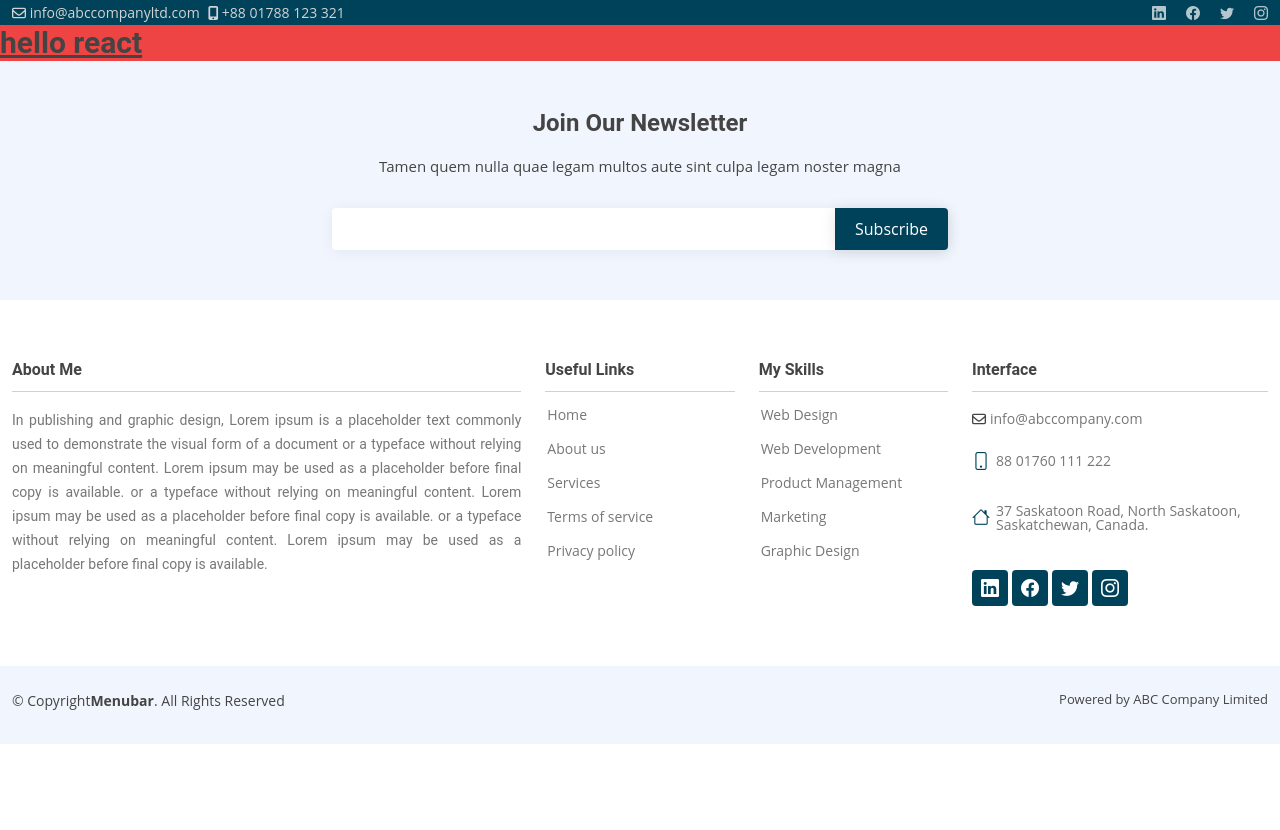
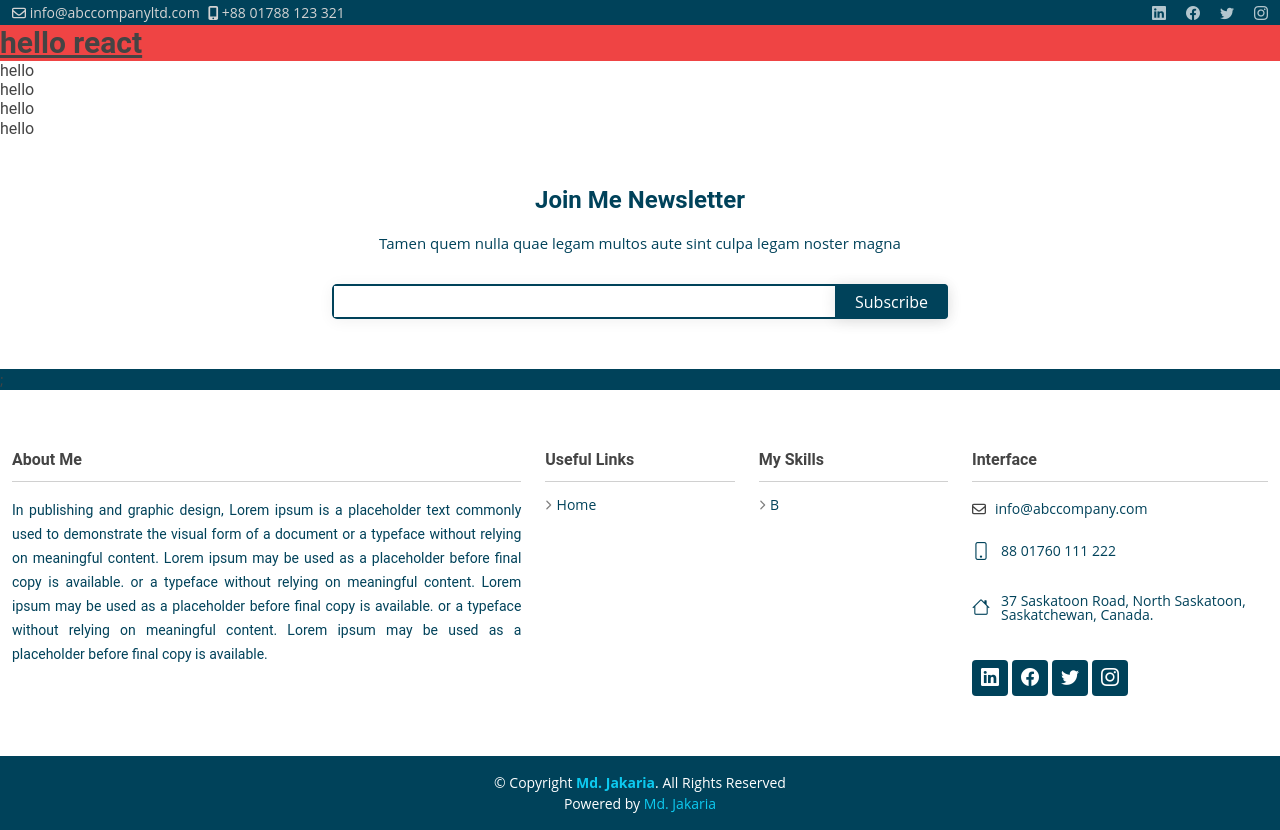
Before and after one commit to jakir-ruet/mjakaria, a React (Create React App) app: page / in a window 1280 px wide. Before the commit the page ends 800 px from the top, so only its background shows below. Built offline with nearby package versions, Linux system fonts and the light colour scheme.

Commit message:
footer desing done

```diff
--- a/src/App.tsx
+++ b/src/App.tsx
@@ -7,6 +7,10 @@ function App() {
     <>
       <Topbar />
       <h1 className="text-3xl font-bold underline bg-red-500">hello react</h1>
+      <h1>hello</h1>
+      <h1>hello</h1>
+      <h1>hello</h1>
+      <h1>hello</h1>
       <Footer />
     </>
   );
--- /dev/null
+++ b/src/components/AboutMeOverview.tsx
@@ -0,0 +1,9 @@
+const AboutMeOverview = (props) => {
+  return (
+    <div className="col-lg-5 col-md-6 footer-contact">
+      <h4>{props.aboutMeTitle}</h4> <hr className="p-2" />
+      <p style={{ textAlign: 'justify' }}>{props.aboutMeMessage}</p>
+    </div>
+  );
+};
+export default AboutMeOverview;
--- a/src/components/hoc/website/footer/Footer.tsx
+++ b/src/components/hoc/website/footer/Footer.tsx
@@ -1,152 +1,55 @@
-import { faEnvelope } from '@fortawesome/free-regular-svg-icons';
-import { FontAwesomeIcon } from '@fortawesome/react-fontawesome';
-import SocialContact from '../../../social-contact/SocialContact';
-import FooterContact from './components/FooterContact';
+import AboutMeOverview from '../../../AboutMeOverview';
+import Interface from './components/Interface';
+import MySkills from './components/MySkills';
+import Newsletter from './components/Newsletter';
+import UsefulLinks from './components/UsefulLinks';
 import './Style.css';
 const Footer = () => {
   return (
     <footer id="footer">
-      <div className="footer-newsletter">
-        <div className="container">
-          <div className="row justify-content-center">
-            <div className="col-lg-6">
-              <h4>Join Our Newsletter</h4>
-              <p>
-                Tamen quem nulla quae legam multos aute sint culpa legam noster
-                magna
-              </p>
-              <form action="" method="post">
-                <input type="email" name="email" />
-                <input type="submit" value="Subscribe" />
-              </form>
-            </div>
-          </div>
-        </div>
-      </div>
-
+      <Newsletter
+        nlTitle="Join Me Newsletter"
+        nlMessage="Tamen quem nulla quae legam multos aute sint culpa legam noster magna"
+      />
+      ;
       <div className="footer-top">
         <div className="container">
           <div className="row">
-            <div className="col-lg-5 col-md-6 footer-contact">
-              <h4>About Me</h4> <hr className="p-2" />
-              <p style={{ textAlign: 'justify' }}>
-                In publishing and graphic design, Lorem ipsum is a placeholder
+            <AboutMeOverview
+              aboutMeTitle="About Me"
+              aboutMeMessage="In publishing and graphic design, Lorem ipsum is a placeholder
                 text commonly used to demonstrate the visual form of a document
                 or a typeface without relying on meaningful content. Lorem ipsum
                 may be used as a placeholder before final copy is available. or
                 a typeface without relying on meaningful content. Lorem ipsum
                 may be used as a placeholder before final copy is available. or
                 a typeface without relying on meaningful content. Lorem ipsum
-                may be used as a placeholder before final copy is available.
-              </p>
-            </div>
+                may be used as a placeholder before final copy is available."
+            />
 
-            <div className="col-lg-2 col-md-6 footer-links">
-              <h4>Useful Links</h4> <hr className="p-2" />
-              <ul>
-                <li>
-                  <i className="bx bx-chevron-right"></i> <a href="#">Home</a>
-                </li>
-                <li>
-                  <i className="bx bx-chevron-right"></i>
-                  <a href="#">About us</a>
-                </li>
-                <li>
-                  <i className="bx bx-chevron-right"></i>
-                  <a href="#">Services</a>
-                </li>
-                <li>
-                  <i className="bx bx-chevron-right"></i>
-                  <a href="#">Terms of service</a>
-                </li>
-                <li>
-                  <i className="bx bx-chevron-right"></i>
-                  <a href="#">Privacy policy</a>
-                </li>
-              </ul>
-            </div>
+            <UsefulLinks
+              usefulLinksTitle="Useful Links"
+              usefulLinksNames="Home"
+            />
 
-            <div className="col-lg-2 col-md-6 footer-links">
-              <h4>My Skills</h4> <hr className="p-2" />
-              <ul>
-                <li>
-                  <i className="bx bx-chevron-right"></i>
-                  <a href="#">Web Design</a>
-                </li>
-                <li>
-                  <i className="bx bx-chevron-right"></i>
-                  <a href="#">Web Development</a>
-                </li>
-                <li>
-                  <i className="bx bx-chevron-right"></i>
-                  <a href="#">Product Management</a>
-                </li>
-                <li>
-                  <i className="bx bx-chevron-right"></i>
-                  <a href="#">Marketing</a>
-                </li>
-                <li>
-                  <i className="bx bx-chevron-right"></i>
-                  <a href="#">Graphic Design</a>
-                </li>
-              </ul>
-            </div>
+            <MySkills mySkillsTitle="My Skills" mySkillsNames="B" />
 
-            <div className="col-lg-3 col-md-6 footer-links">
-              <h4>Interface</h4> <hr className="p-2" />
-              <ul>
-                <FooterContact
-                  footerLink="mailto:info@abccompany.com"
-                  footerIcon={<FontAwesomeIcon icon={faEnvelope} />}
-                  footerContactEntity="info@abccompany.com"
-                />
-                <FooterContact
-                  footerLink="tel:8801760111222"
-                  footerIcon={<i className="bi bi-phone"></i>}
-                  footerContactEntity="88 01760 111 222"
-                />
-                <FooterContact
-                  footerLink="#"
-                  footerIcon={<i className="bi bi-house pt-3">&nbsp;</i>}
-                  footerContactEntity="37 Saskatoon Road, North Saskatoon, Saskatchewan, Canada."
-                />
-              </ul>
-              <div className="social-links mt-3">
-                <SocialContact
-                  solialLink="http://www.abc.com"
-                  socialLinkTarget="_blank"
-                  solialIcon={<i className="bi bi-linkedin"></i>}
-                />
-                <SocialContact
-                  solialLink="http://www.abc.com"
-                  socialLinkTarget="_blank"
-                  solialIcon={<i className="bi bi-facebook"></i>}
-                />
-                <SocialContact
-                  solialLink="http://www.abc.com"
-                  socialLinkTarget="_blank"
-                  solialIcon={<i className="bi bi-twitter"></i>}
-                />
-                <SocialContact
-                  solialLink="http://www.abc.com"
-                  socialLinkTarget="_blank"
-                  solialIcon={<i className="bi bi-instagram"></i>}
-                />
-              </div>
-            </div>
+            <Interface interfaceTitle="Interface" />
           </div>
         </div>
       </div>
-      <div className="container py-4">
-        <div className="copyright">
-          &copy; Copyright
-          <strong>
-            <span>Menubar</span>
-          </strong>
-          . All Rights Reserved
-        </div>
-        <div className="credits">
-          Powered by <a href="https://abccompanyltd.com">ABC Company Limited</a>
+      <div className="container">
+        <div className="row text-center">
+          <p className="pt-3 text-white">
+            &copy; Copyright <b className="text-info">Md. Jakaria</b>. All
+            Rights Reserved
+          </p>
+          <p className="pb-3 text-white">
+            Powered by{' '}
+            <a href="https://www.mjakaria.me" className="text-info">
+              Md. Jakaria
+            </a>
+          </p>
         </div>
       </div>
     </footer>
--- a/src/components/hoc/website/footer/Style.css
+++ b/src/components/hoc/website/footer/Style.css
@@ -2,18 +2,18 @@
 # Footer
 --------------------------------------------------------------*/
 #footer {
-  background: #fff;
-  padding: 0 0 30px 0;
+  padding: 0;
   color: #444444;
   font-size: 14px;
-  background: #f1f6fe;
+  background-color: #00425a;
 }
 
 #footer .footer-newsletter {
   padding: 50px 0;
-  background: #f1f6fe;
+  background-color: #fff;
   text-align: center;
   font-size: 15px;
+  color: #00425a;
 }
 
 #footer .footer-newsletter h4 {
@@ -26,12 +26,13 @@
 
 #footer .footer-newsletter form {
   margin-top: 30px;
-  background: #fff;
-  padding: 6px 10px;
+  background-color: #00425a;
+  padding: 2px 13px 2px 2px;
   position: relative;
-  border-radius: 4px;
+  border-radius: 5px;
   box-shadow: 0px 2px 15px rgba(0, 0, 0, 0.06);
   text-align: left;
+  color: #00425a;
 }
 
 #footer .footer-newsletter form input[type='email'] {
@@ -46,10 +47,10 @@
   right: 0;
   bottom: 0;
   border: 0;
-  background: none;
+  background-color: none;
   font-size: 16px;
   padding: 0 20px;
-  background: #00425a;
+  background-color: #00425a;
   color: #fff;
   transition: 0.3s;
   border-radius: 0 4px 4px 0;
@@ -57,12 +58,12 @@
 }
 
 #footer .footer-newsletter form input[type='submit']:hover {
-  background: #0d58ba;
+  background-color: #0d58ba;
 }
 
 #footer .footer-top {
   padding: 60px 0 30px 0;
-  background: #fff;
+  background-color: #fff;
 }
 
 #footer .footer-top .footer-contact {
@@ -86,7 +87,7 @@
   line-height: 24px;
   margin-bottom: 0;
   font-family: 'Roboto', sans-serif;
-  color: #777777;
+  color: #00425a;
 }
 
 #footer .footer-top h4 {
@@ -125,10 +126,11 @@
 }
 
 #footer .footer-top .footer-links ul a {
-  color: #777777;
+  color: #00425a;
   transition: 0.3s;
   display: inline-block;
   line-height: 1;
+  padding-left: 5px;
 }
 
 #footer .footer-top .footer-links ul a:hover {
@@ -139,7 +141,7 @@
 #footer .footer-top .social-links a {
   font-size: 18px;
   display: inline-block;
-  background: #00425a;
+  background-color: #00425a;
   color: #fff;
   line-height: 1;
   padding: 8px 0;
@@ -152,28 +154,7 @@
 }
 
 #footer .footer-top .social-links a:hover {
-  background: #3b8af2;
+  background-color: #3b8af2;
   color: #fff;
   text-decoration: none;
 }
-
-#footer .copyright {
-  text-align: center;
-  float: left;
-}
-
-#footer .credits {
-  float: right;
-  text-align: center;
-  font-size: 13px;
-  color: #444444;
-}
-
-@media (max-width: 768px) {
-  #footer .copyright,
-  #footer .credits {
-    float: none;
-    text-align: center;
-    padding: 2px 0;
-  }
-}
--- /dev/null
+++ b/src/components/hoc/website/footer/components/Interface.tsx
@@ -0,0 +1,52 @@
+import { faEnvelope } from '@fortawesome/free-regular-svg-icons';
+import { FontAwesomeIcon } from '@fortawesome/react-fontawesome';
+import SocialContact from '../../../../social-contact/SocialContact';
+import FooterContact from './FooterContact';
+
+const Interface = (props) => {
+  return (
+    <div className="col-lg-3 col-md-6 footer-links">
+      <h4>{props.interfaceTitle}</h4> <hr className="p-2" />
+      <ul>
+        <FooterContact
+          footerLink="mailto:info@abccompany.com"
+          footerIcon={<FontAwesomeIcon icon={faEnvelope} />}
+          footerContactEntity="info@abccompany.com"
+        />
+        <FooterContact
+          footerLink="tel:8801760111222"
+          footerIcon={<i className="bi bi-phone"></i>}
+          footerContactEntity="88 01760 111 222"
+        />
+        <FooterContact
+          footerLink="#"
+          footerIcon={<i className="bi bi-house pt-3">&nbsp;</i>}
+          footerContactEntity="37 Saskatoon Road, North Saskatoon, Saskatchewan, Canada."
+        />
+      </ul>
+      <div className="social-links mt-3">
+        <SocialContact
+          solialLink="http://www.abc.com"
+          socialLinkTarget="_blank"
+          solialIcon={<i className="bi bi-linkedin"></i>}
+        />
+        <SocialContact
+          solialLink="http://www.abc.com"
+          socialLinkTarget="_blank"
+          solialIcon={<i className="bi bi-facebook"></i>}
+        />
+        <SocialContact
+          solialLink="http://www.abc.com"
+          socialLinkTarget="_blank"
+          solialIcon={<i className="bi bi-twitter"></i>}
+        />
+        <SocialContact
+          solialLink="http://www.abc.com"
+          socialLinkTarget="_blank"
+          solialIcon={<i className="bi bi-instagram"></i>}
+        />
+      </div>
+    </div>
+  );
+};
+export default Interface;
--- /dev/null
+++ b/src/components/hoc/website/footer/components/MySkills.tsx
@@ -0,0 +1,20 @@
+import { faChevronRight } from '@fortawesome/free-solid-svg-icons';
+import { FontAwesomeIcon } from '@fortawesome/react-fontawesome';
+
+const MySkills = (props) => {
+  return (
+    <div className="col-lg-2 col-md-6 footer-links">
+      <h4>{props.mySkillsTitle}</h4> <hr className="p-2" />
+      <ul>
+        <li>
+          <FontAwesomeIcon
+            icon={faChevronRight}
+            style={{ color: 'gray', fontSize: '10px' }}
+          />
+          <a href="#">{props.mySkillsNames}</a>
+        </li>
+      </ul>
+    </div>
+  );
+};
+export default MySkills;
--- /dev/null
+++ b/src/components/hoc/website/footer/components/Newsletter.tsx
@@ -0,0 +1,18 @@
+import NewsLetterForm from './newsletter/NewsLetterForm';
+
+const Newsletter = (props) => {
+  return (
+    <div className="footer-newsletter">
+      <div className="container">
+        <div className="row justify-content-center">
+          <div className="col-lg-6">
+            <h4>{props.nlTitle}</h4>
+            <p>{props.nlMessage}</p>
+            <NewsLetterForm />
+          </div>
+        </div>
+      </div>
+    </div>
+  );
+};
+export default Newsletter;
--- /dev/null
+++ b/src/components/hoc/website/footer/components/UsefulLinks.tsx
@@ -0,0 +1,20 @@
+import { faChevronRight } from '@fortawesome/free-solid-svg-icons';
+import { FontAwesomeIcon } from '@fortawesome/react-fontawesome';
+
+const UsefulLinks = (props) => {
+  return (
+    <div className="col-lg-2 col-md-6 footer-links">
+      <h4>{props.usefulLinksTitle}</h4> <hr className="p-2" />
+      <ul>
+        <li>
+          <FontAwesomeIcon
+            icon={faChevronRight}
+            style={{ color: 'gray', fontSize: '10px' }}
+          />
+          <a href="/">{props.usefulLinksNames}</a>
+        </li>
+      </ul>
+    </div>
+  );
+};
+export default UsefulLinks;
--- /dev/null
+++ b/src/components/hoc/website/footer/components/menu-intems/MySkills.tsx
@@ -0,0 +1,8 @@
+const MySkills = [
+  { title: 'JavaScript', path: '/javascript' },
+  { title: 'TypeScript', path: '/typescript' },
+  { title: 'NextJS', path: '/nextjs' },
+  { title: 'ReactJS', path: '/reactjs' },
+  { title: 'MySQL', path: '/mysql' },
+];
+export default MySkills;
--- /dev/null
+++ b/src/components/hoc/website/footer/components/menu-intems/UsefulLinks.tsx
@@ -0,0 +1,8 @@
+const UsefulLinks = [
+  { title: 'Home', path: '/' },
+  { title: 'About', path: '/about' },
+  { title: 'Disclaimer', path: '/disclaimer' },
+  { title: 'Privacy Policy', path: '/privacy-policy' },
+  { title: 'Terms & Services', path: '/terms-services' },
+];
+export default UsefulLinks;
--- /dev/null
+++ b/src/components/hoc/website/footer/components/newsletter/NewsLetterForm.tsx
@@ -0,0 +1,9 @@
+const NewsLetterForm = () => {
+  return (
+    <form action="" method="post">
+      <input type="email" name="email" />
+      <input type="submit" value="Subscribe" />
+    </form>
+  );
+};
+export default NewsLetterForm;
```
